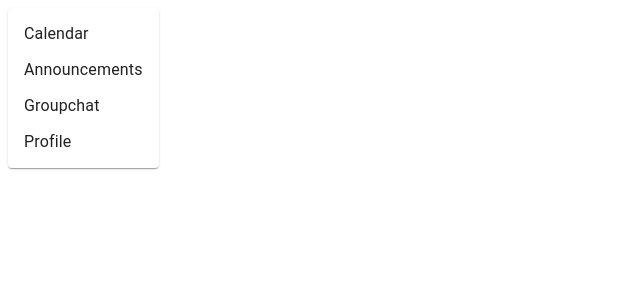
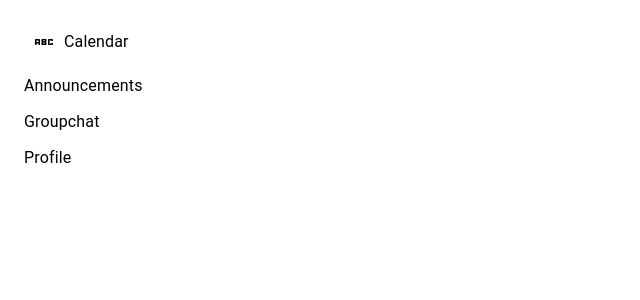
Before and after one commit to JumboCode/casa-myrna, a Next.js app: page / in a window 1280 px wide. Shown: the top 300 px of the page, without its empty margins (0-640 px from the left). Built offline with nearby package versions, Linux system fonts and the light colour scheme.

Commit message:
contents of sidebar click to actual pages

```diff
--- a/app/calendar/[[...calendar]]/page.tsx
+++ b/app/calendar/[[...calendar]]/page.tsx
@@ -0,0 +1 @@
+export default function Home(){return <div>Calendar</div>}
--- a/app/components/sidebar.tsx
+++ b/app/components/sidebar.tsx
@@ -1,93 +1,81 @@
 import * as React from 'react';
 import Button from '@mui/material/Button';
-import ClickAwayListener from '@mui/material/ClickAwayListener';
-import Grow from '@mui/material/Grow';
-import Paper from '@mui/material/Paper';
-import Popper from '@mui/material/Popper';
 import MenuItem from '@mui/material/MenuItem';
 import MenuList from '@mui/material/MenuList';
 import Stack from '@mui/material/Stack';
+import Link from '@mui/material/Link';
+import IconButton from '@mui/material/IconButton';
+import AbcIcon from '@mui/icons-material/Abc';
 
-export default function sidebar() {
-  const [open, setOpen] = React.useState(false);
-  const anchorRef = React.useRef(null);
 
-  const handleToggle = () => {
-    setOpen((prevOpen) => !prevOpen);
-  };
+const SideNav = (props) => {
+  return(
+  <Stack direction="row" spacing={2}>
+      <div className = "sidenav" >
+         <MenuList>
+          <MenuItem component = 'a' href = 'calendar'>
+            <IconButton color = "inherit" href = "calendar">
+              <AbcIcon />
+            </IconButton>
+            Calendar
+          </MenuItem>
+          <MenuItem component = 'a' href = 'announcements'> Announcements </MenuItem>
+          <MenuItem component = 'a' href = 'groupchat'> Groupchat </MenuItem>
+          <MenuItem component = 'a' href = 'profile'> Profile </MenuItem>
+        </MenuList>
+      </div>
+  </Stack>
+  );
+};
 
-  const handleClose = (event) => {
-    if (anchorRef.current && anchorRef.current.contains(event.target)) {
-      return;
-    }
+export default SideNav;
 
-    setOpen(false);
-  };
 
-  function handleListKeyDown(event) {
-    if (event.key === 'Tab') {
-      event.preventDefault();
-      setOpen(false);
-    } else if (event.key === 'Escape') {
-      setOpen(false);
-    }
-  }
+// export default function sidebar() {
+//   const [open, setOpen] = React.useState(false);
+//   const anchorRef = React.useRef(null);
 
-  // return focus to the button when we transitioned from !open -> open
-  const prevOpen = React.useRef(open);
-  React.useEffect(() => {
-    if (prevOpen.current === true && open === false) {
-      anchorRef.current.focus();
-    }
+//   // const handleToggle = () => {
+//   //   setOpen((prevOpen) => !prevOpen);
+//   // };
 
-    prevOpen.current = open;
-  }, [open]);
+//   const handleClose = (event) => {
+//     if (anchorRef.current && anchorRef.current.contains(event.target)) {
+//       return;
+//     }
 
-  return (
-    <Stack direction="row" spacing={2}>
-      <Paper>
-      <MenuList>
-          <MenuItem>Calendar</MenuItem>
-          <MenuItem>Announcements</MenuItem>
-          <MenuItem>Groupchat</MenuItem>
-          <MenuItem>Profile</MenuItem>
-        </MenuList>
-      </Paper>
-      <div>
-        <Popper
-          open={open}
-          anchorEl={anchorRef.current}
-          role={undefined}
-          placement="bottom-start"
-          transition
-          disablePortal
-        >
-          {({ TransitionProps, placement }) => (
-            <Grow
-              {...TransitionProps}
-              style={{
-                transformOrigin:
-                  placement === 'bottom-start' ? 'left top' : 'left bottom',
-              }}
-            >
-              <Paper>
-                <ClickAwayListener onClickAway={handleClose}>
-                  <MenuList
-                    autoFocusItem={open}
-                    id="composition-menu"
-                    aria-labelledby="composition-button"
-                    onKeyDown={handleListKeyDown}
-                  >
-                    <MenuItem onClick={handleClose}>Profile</MenuItem>
-                    <MenuItem onClick={handleClose}>My account</MenuItem>
-                    <MenuItem onClick={handleClose}>Logout</MenuItem>
-                  </MenuList>
-                </ClickAwayListener>
-              </Paper>
-            </Grow>
-          )}
-        </Popper>
-      </div>
-    </Stack>
-  );
-}
+//     setOpen(false);
+//   };
+
+//   // function handleListKeyDown(event) {
+//   //   if (event.key === 'Tab') {
+//   //     event.preventDefault();
+//   //     setOpen(false);
+//   //   } else if (event.key === 'Escape') {
+//   //     setOpen(false);
+//   //   }
+//   // }
+
+//   // return focus to the button when we transitioned from !open -> open
+//   const prevOpen = React.useRef(open);
+//   React.useEffect(() => {
+//     if (prevOpen.current === true && open === false) {
+//       anchorRef.current.focus();
+//     }
+
+//     prevOpen.current = open;
+//   }, [open]);
+
+//   return (
+//     <Stack direction="row" spacing={2}>
+//       <Paper>
+//       <MenuList>
+//           <MenuItem>Calendar</MenuItem>
+//           <MenuItem>Announcements</MenuItem>
+//           <MenuItem>Groupchat</MenuItem>
+//           <MenuItem>Profile</MenuItem>
+//         </MenuList>
+//       </Paper>
+//     </Stack>
+//   );
+// }
--- a/app/page.tsx
+++ b/app/page.tsx
@@ -3,5 +3,7 @@
 import sidebar from "./components/sidebar";
 
 export default function Home(){
-  return sidebar()
+  return sidebar(
+
+  )
 }
--- a/package.json
+++ b/package.json
@@ -11,6 +11,7 @@
   "dependencies": {
     "@auth/prisma-adapter": "^1.0.3",
     "@clerk/nextjs": "^4.25.4",
+    "@mui/icons-material": "^5.14.15",
     "@prisma/client": "^5.4.1",
     "next": "^13.5.4",
     "next-auth": "^4.23.2",
```
Also changed, not shown: 1 other file (tests, documents, lock files or other folders).
